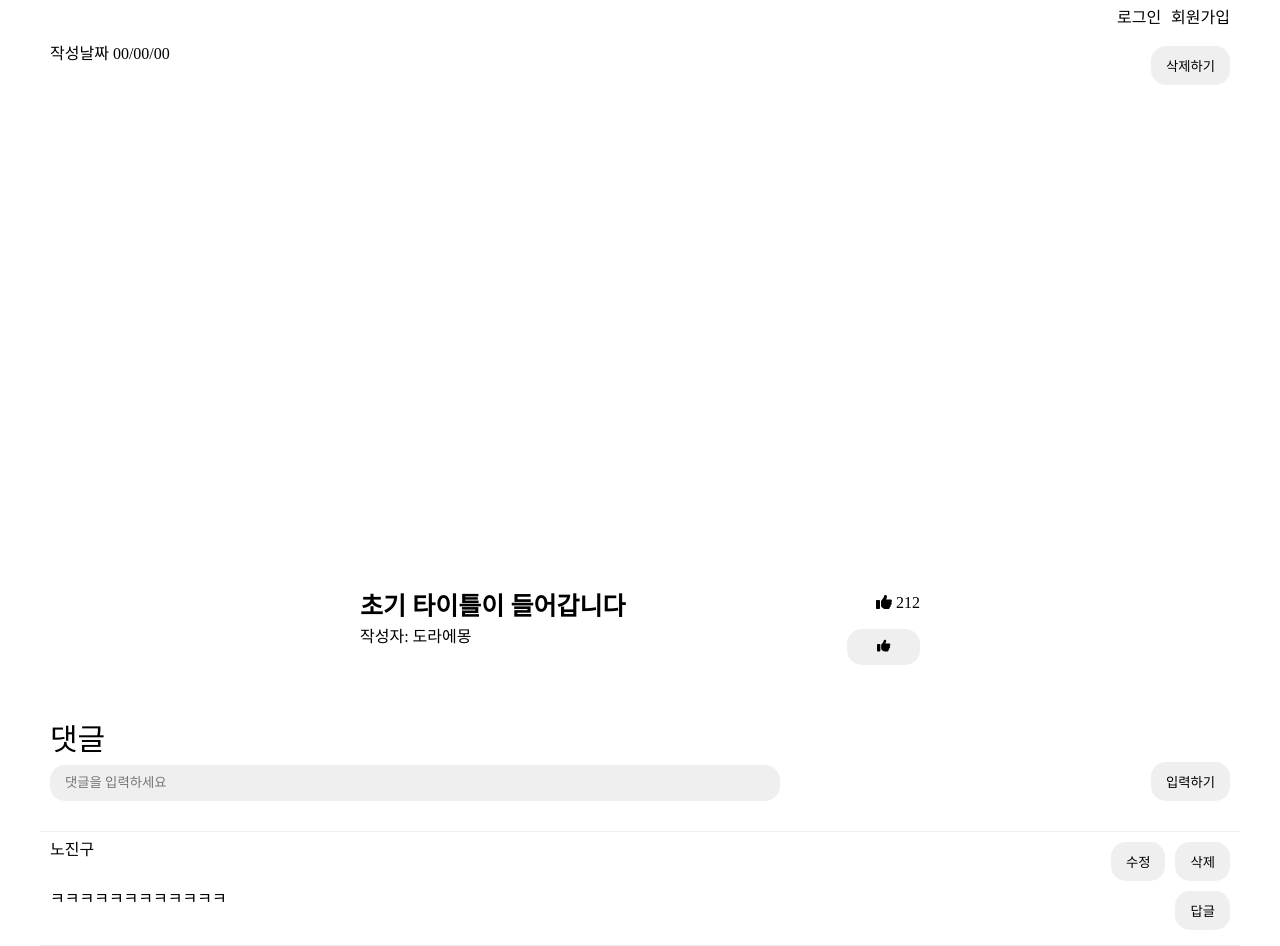
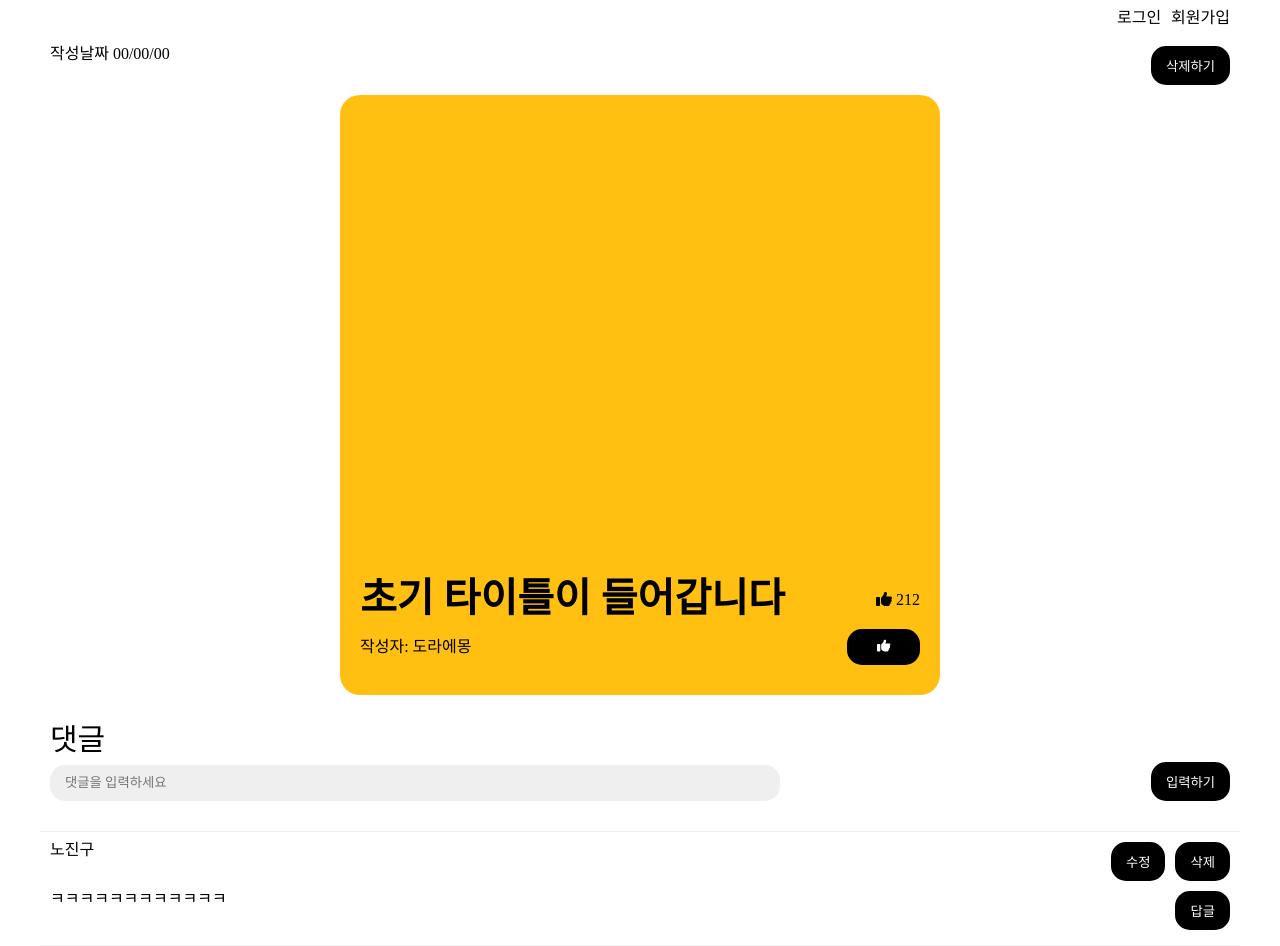
Before and after one commit to 97yelim/overstack_KR_week_5, a React (Create React App) app: page /memedetail/1 in a window 1280 px wide. Built offline with nearby package versions, Linux system fonts and the light colour scheme; a web font is replaced by a local one.

Commit message:
Meme style

```diff
--- a/src/components/meme/MemeComment.jsx
+++ b/src/components/meme/MemeComment.jsx
@@ -32,15 +32,16 @@ const StMemeComment = styled.div`
 `
 
 const StButton = styled.button`
+    transition: all 0.3s;
     padding: 10px 15px;
     border-radius: 15px;
     border: none;
-    color: ${(props) => props.theme.textColor2};
-    background-color: ${(props) => props.theme.buttonColor};
+    color: ${(props) => props.theme.colors.textColor2};
+    background-color: ${(props) => props.theme.colors.buttonColor};
     margin-left: 10px;
     &:hover {
-        color: ${(props) => props.theme.textColor1};
-        background-color: ${(props) => props.theme.mainColor};
+        color: ${(props) => props.theme.colors.textColor1};
+        background-color: ${(props) => props.theme.colors.mainColor};
     }
 `
 
--- a/src/components/meme/MemeCommentForm.jsx
+++ b/src/components/meme/MemeCommentForm.jsx
@@ -5,7 +5,7 @@ const MemeCommentForm = () => {
     return (
         <StMemeCommentForm>
             <div>
-                <StLabel for="">댓글</StLabel>
+                <StLabel>댓글</StLabel>
                 <StInput placeholder='댓글을 입력하세요' />
             </div>
             <StButton>입력하기</StButton>
@@ -35,14 +35,15 @@ const StInput = styled.input`
 `
 
 const StButton = styled.button`
+    transition: all 0.3s;
     padding: 10px 15px;
     border-radius: 15px;
     border: none;
-    color: ${(props) => props.theme.textColor2};
-    background-color: ${(props) => props.theme.buttonColor};
+    color: ${(props) => props.theme.colors.textColor2};
+    background-color: ${(props) => props.theme.colors.buttonColor};
     &:hover {
-        color: ${(props) => props.theme.textColor1};
-        background-color: ${(props) => props.theme.mainColor};
+        color: ${(props) => props.theme.colors.textColor1};
+        background-color: ${(props) => props.theme.colors.mainColor};
     }
 `
 
--- a/src/components/meme/MemeContents.jsx
+++ b/src/components/meme/MemeContents.jsx
@@ -36,7 +36,7 @@ const StImgbox = styled.div`
     background-image: "";
     background-position: center;
     background-size: cover;
-    background-color: ${(props) => props.theme.mainColor};
+    background-color: ${(props) => props.theme.colors.mainColor};
     border-radius: 20px;
     margin: 0 auto;
     position: relative;
@@ -49,20 +49,20 @@ const StTitle = styled.div`
         width: 560px;
         display: flex;
         justify-content: space-between;
+        align-items: center;
         margin-bottom: 10px;
         h1 {
-            font-size: 25px;
-            font-weight: bold;
+            font-size: ${(props) => props.theme.fontsizes.subtitle}
         }
         button {
             transition: all 0.3s;
             border: none;
-            background-color: ${(props) => props.theme.buttonColor};
-            color: ${(props) => props.theme.textColor2};
+            background-color: ${(props) => props.theme.colors.buttonColor};
+            color: ${(props) => props.theme.colors.textColor2};
             padding: 10px 30px;
             border-radius: 15px;
             &:hover {background-color: #fff;
-                color: ${(props) => props.theme.textColor1};
+                color: ${(props) => props.theme.colors.textColor1};
             };
         }
     }
@@ -75,12 +75,12 @@ const StMemeHeader = styled.div`
     button {
         transition: all 0.3s;
         border: none;
-        background-color: ${(props) => props.theme.buttonColor};
-        color: ${(props) => props.theme.textColor2};
+        background-color: ${(props) => props.theme.colors.buttonColor};
+        color: ${(props) => props.theme.colors.textColor2};
         padding: 10px 15px;
         border-radius: 15px;
-        &:hover {background-color: ${(props) => props.theme.hoverColor};
-            color: ${(props) => props.theme.textColor1};
+        &:hover {background-color: ${(props) => props.theme.colors.hoverColor};
+            color: ${(props) => props.theme.colors.textColor1};
         };
     }
 `
--- a/src/server/db.json
+++ b/src/server/db.json
@@ -1,17 +1,33 @@
 {
-  "posts": [
+  "posts":
+  [
     {
       "id": 1,
       "userNickname" : "작성자",
-        "imageUrl" :"/images/cancle.png"
+      "imageUrl" :"/images/cancle.png",
+      "title" : "게시글 제목입니다",
+      "like_num" : 0
+    },
+    {
+      "id": 2,
+      "userNickname" : "작성자2",
+      "imageUrl" :"/images/cancle.png",
+      "title" : "게시글 제목입니다2",
+      "like_num" : 0
     }
   ],
-  "comments": [
+  "comments":
+  [
     {
       "id": 1,
       "userCommented" : "댓글 작성자",
       "title" : "제목",
-          "likesNum" : "댓글 좋아요 수",
+      "postId" : 1
+    },
+    {
+      "id": 2,
+      "userCommented" : "댓글 작성자2",
+      "title" : "제목2",
       "postId" : 1
     }
   ]
```
Also changed, not shown: 1 other file (tests, documents, lock files or other folders). Lines whose indentation alone changed are shown as unchanged.
